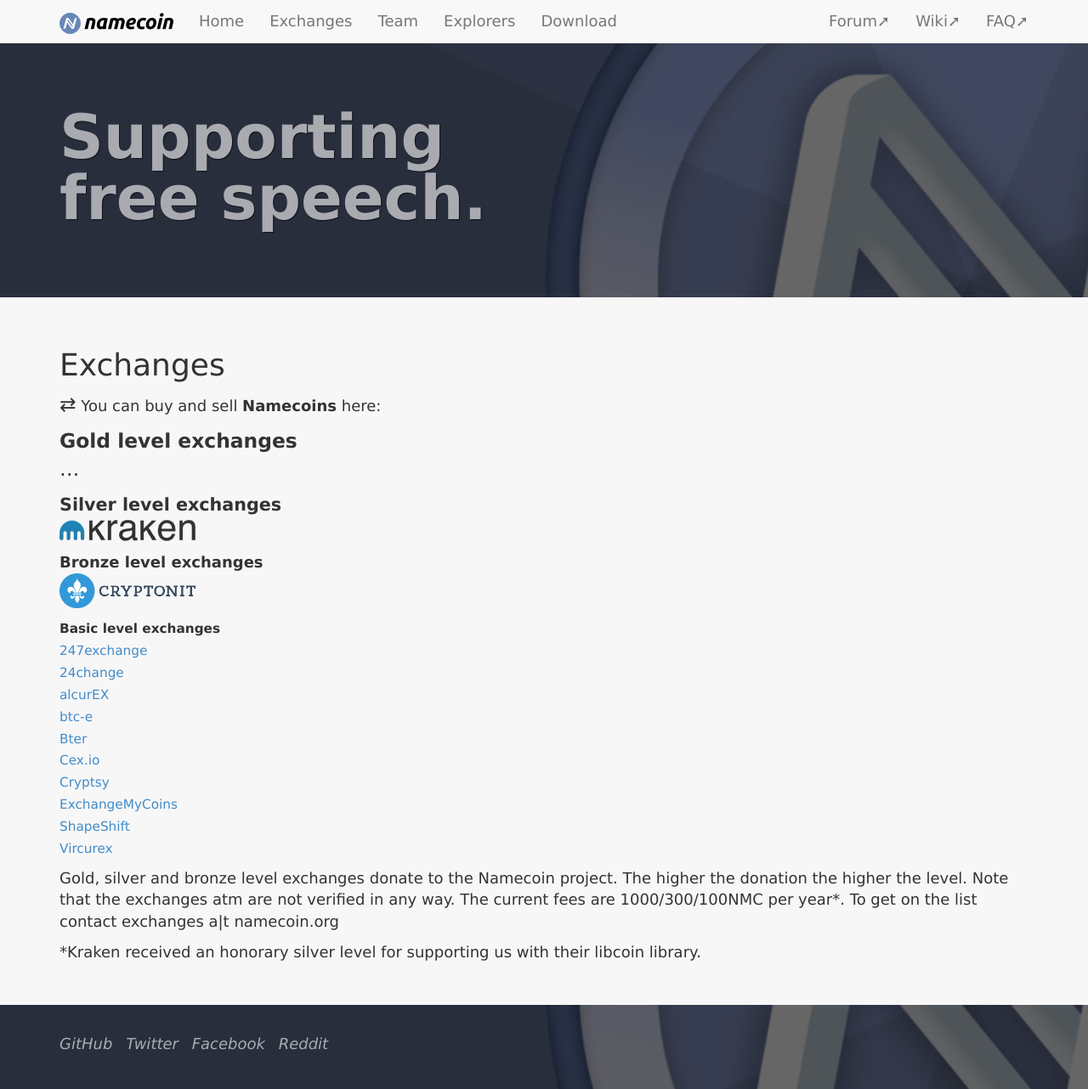
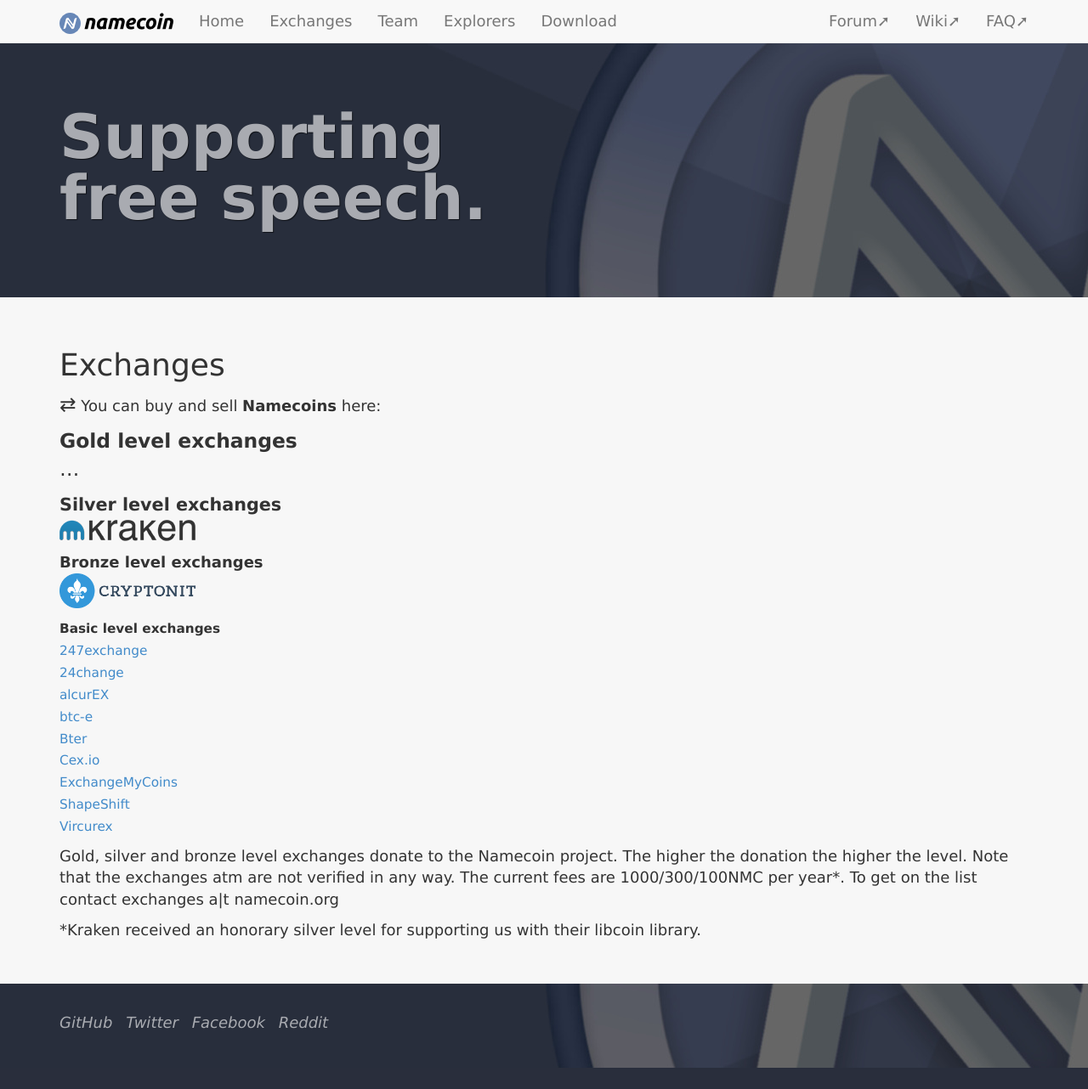
Before and after one commit to JeremyRand/namecoin.org, a Jekyll site: the page built from exchanges/index.md, in a window 1280 px wide and 1282 px high. Shown: the whole window at 85% size. Built offline with Jekyll 4.4.1, drawn with Linux system fonts in a browser that asks for light colours.

Commit message:
Exchanges: remove Cryptsy
Port of https://github.com/namecoin/namecoin.info/pull/128 .

```diff
--- a/exchanges/index.md
+++ b/exchanges/index.md
@@ -30,7 +30,6 @@ title: Exchanges
 [btc-e](https://btc-e.com)<br>
 [Bter](https://bter.com)<br>
 [Cex.io](https://cex.io/nmc-btc)<br>
-[Cryptsy](https://www.cryptsy.com)<br>
 [ExchangeMyCoins](https://www.exchangemycoins.com/)<br>
 [ShapeShift](https://shapeshift.io/)<br>
 [Vircurex](https://vircurex.com)<br>
```
